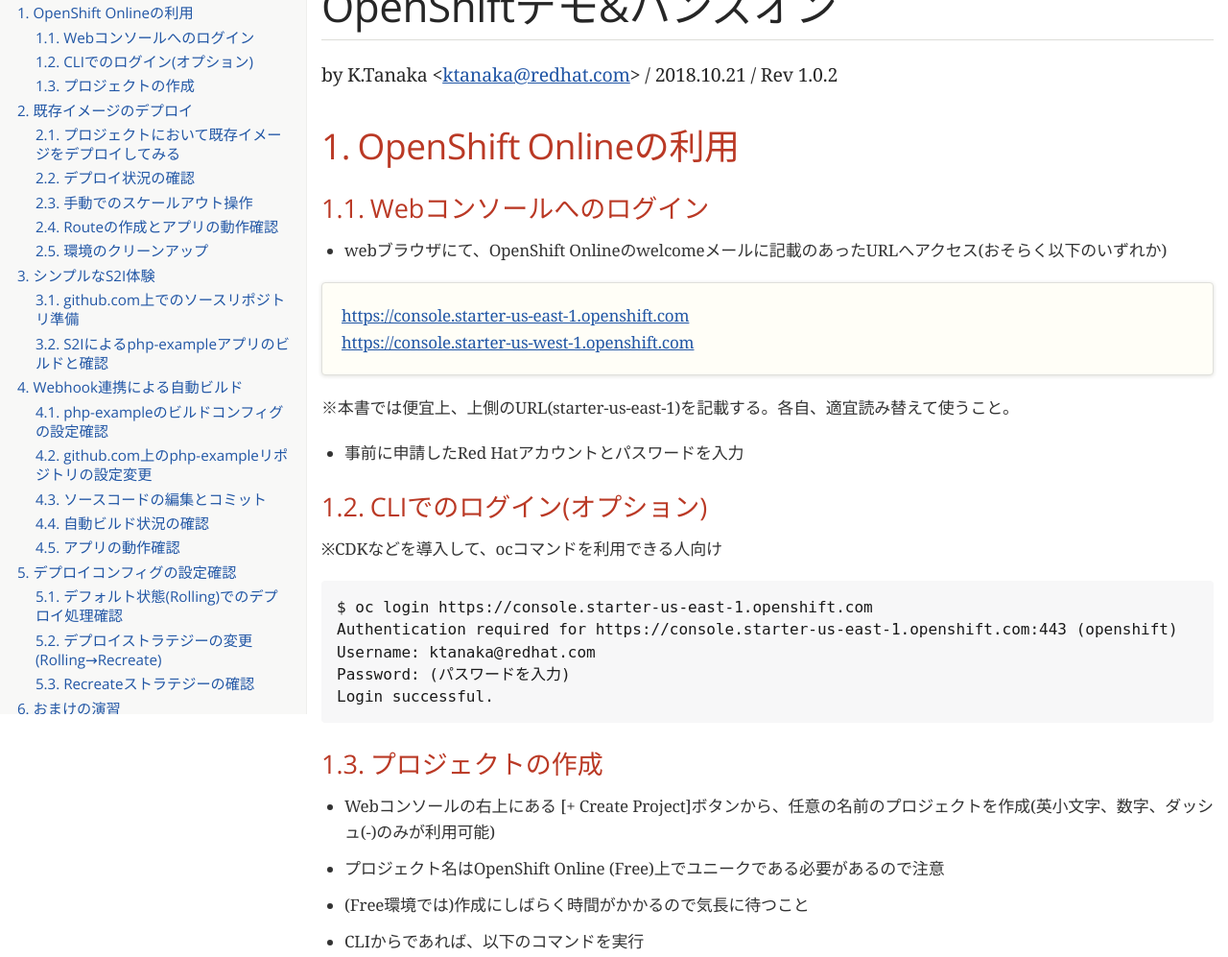
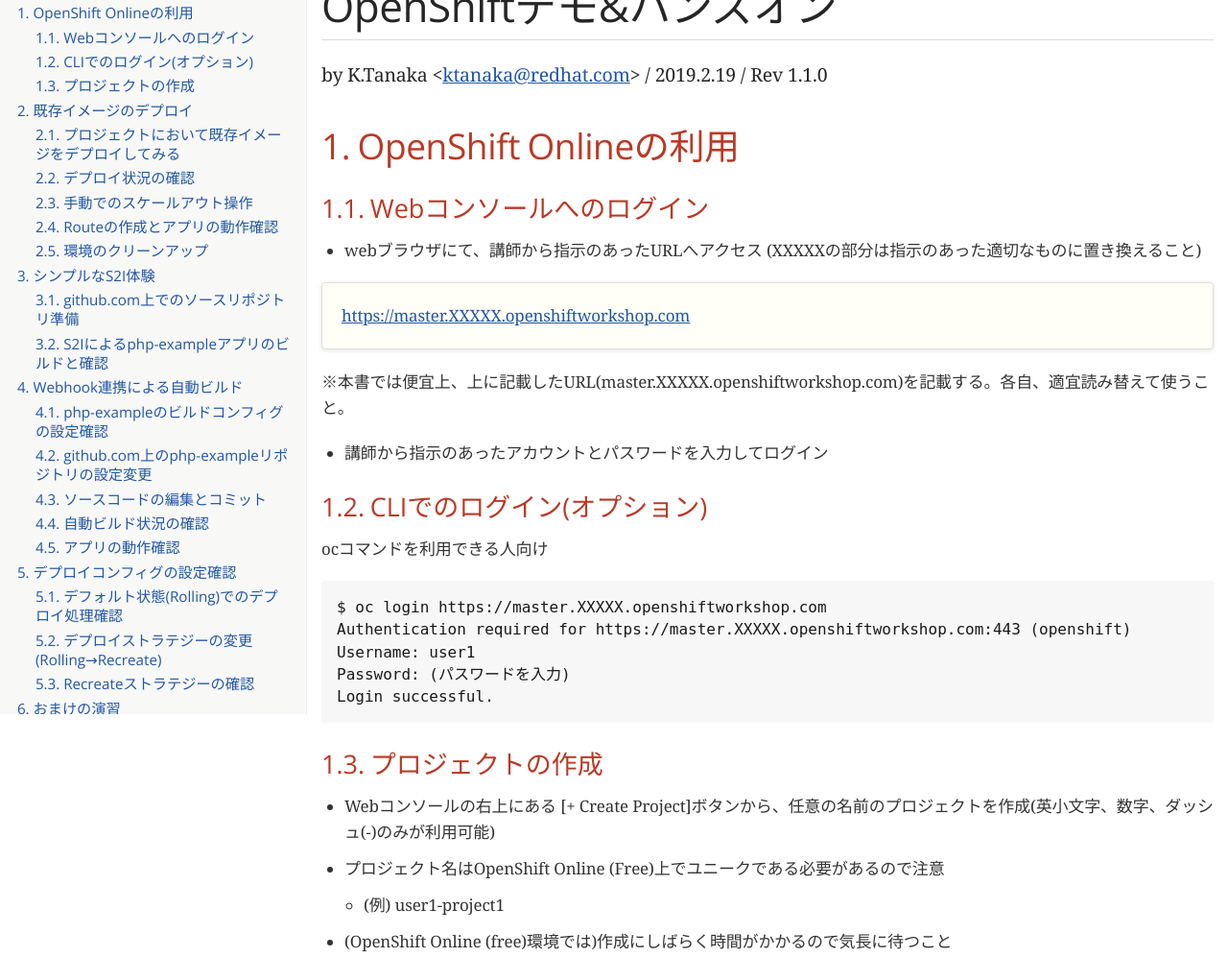
Before and after one commit to kostanaka/handson, a plain HTML site: page index.html in a window 1280 px wide. Shown: the part 56-1053 px from the top of the page at 96% size. Drawn offline with nearby package versions, Linux system fonts and the light colour scheme; a web font is replaced by a local one.

Commit message:
changed for OpenShift workshop env

```diff
--- a/index.html
+++ b/index.html
@@ -485,7 +485,7 @@
 <div id="preamble">
 <div class="sectionbody">
 <div class="paragraph">
-<p>by K.Tanaka &lt;<a href="mailto:ktanaka@redhat.com">ktanaka@redhat.com</a>&gt; / 2018.10.21 / Rev 1.0.2</p>
+<p>by K.Tanaka &lt;<a href="mailto:ktanaka@redhat.com">ktanaka@redhat.com</a>&gt; / 2019.2.19 / Rev 1.1.0</p>
 </div>
 </div>
 </div>
@@ -497,25 +497,24 @@
 <div class="ulist">
 <ul>
 <li>
-<p>webブラウザにて、OpenShift Onlineのwelcomeメールに記載のあったURLへアクセス(おそらく以下のいずれか)</p>
+<p>webブラウザにて、講師から指示のあったURLへアクセス (XXXXXの部分は指示のあった適切なものに置き換えること)</p>
 </li>
 </ul>
 </div>
 <div class="exampleblock">
 <div class="content">
 <div class="paragraph">
-<p><a href="https://console.starter-us-east-1.openshift.com" class="bare">https://console.starter-us-east-1.openshift.com</a><br>
-<a href="https://console.starter-us-west-1.openshift.com" class="bare">https://console.starter-us-west-1.openshift.com</a></p>
+<p><a href="https://master.XXXXX.openshiftworkshop.com" class="bare">https://master.XXXXX.openshiftworkshop.com</a></p>
 </div>
 </div>
 </div>
 <div class="paragraph">
-<p>※本書では便宜上、上側のURL(starter-us-east-1)を記載する。各自、適宜読み替えて使うこと。</p>
+<p>※本書では便宜上、上に記載したURL(master.XXXXX.openshiftworkshop.com)を記載する。各自、適宜読み替えて使うこと。</p>
 </div>
 <div class="ulist">
 <ul>
 <li>
-<p>事前に申請したRed Hatアカウントとパスワードを入力</p>
+<p>講師から指示のあったアカウントとパスワードを入力してログイン</p>
 </li>
 </ul>
 </div>
@@ -523,13 +522,13 @@
 <div class="sect2">
 <h3 id="_cliでのログイン_オプション">1.2. CLIでのログイン(オプション)</h3>
 <div class="paragraph">
-<p>※CDKなどを導入して、ocコマンドを利用できる人向け</p>
+<p>ocコマンドを利用できる人向け</p>
 </div>
 <div class="listingblock">
 <div class="content">
-<pre>$ oc login https://console.starter-us-east-1.openshift.com
-Authentication required for https://console.starter-us-east-1.openshift.com:443 (openshift)
-Username: ktanaka@redhat.com
+<pre>$ oc login https://master.XXXXX.openshiftworkshop.com
+Authentication required for https://master.XXXXX.openshiftworkshop.com:443 (openshift)
+Username: user1
 Password: (パスワードを入力)
 Login successful.</pre>
 </div>
@@ -544,9 +543,16 @@
 </li>
 <li>
 <p>プロジェクト名はOpenShift Online (Free)上でユニークである必要があるので注意</p>
+<div class="ulist">
+<ul>
+<li>
+<p>(例) user1-project1</p>
+</li>
+</ul>
+</div>
 </li>
 <li>
-<p>(Free環境では)作成にしばらく時間がかかるので気長に待つこと</p>
+<p>(OpenShift Online (free)環境では)作成にしばらく時間がかかるので気長に待つこと</p>
 </li>
 <li>
 <p>CLIからであれば、以下のコマンドを実行</p>
@@ -556,7 +562,7 @@
 <div class="listingblock">
 <div class="content">
 <pre>$ oc new-project (プロジェクト名)
-Now using project "(プロジェクト名)" on server "https://console.starter-us-west-1.openshift.com:443".
+Now using project "(プロジェクト名)" on server "https://master.XXXXX.openshiftworkshop.com:443".
 
 You can add applications to this project with the 'new-app' command. For example, try:
 
@@ -1106,7 +1112,7 @@
 </div>
 <div id="footer">
 <div id="footer-text">
-Last updated 2019-01-10 10:29:44 JST
+Last updated 2019-02-16 23:31:19 JST
 </div>
 </div>
 </body>
```
Also changed, not shown: 1 other file.
